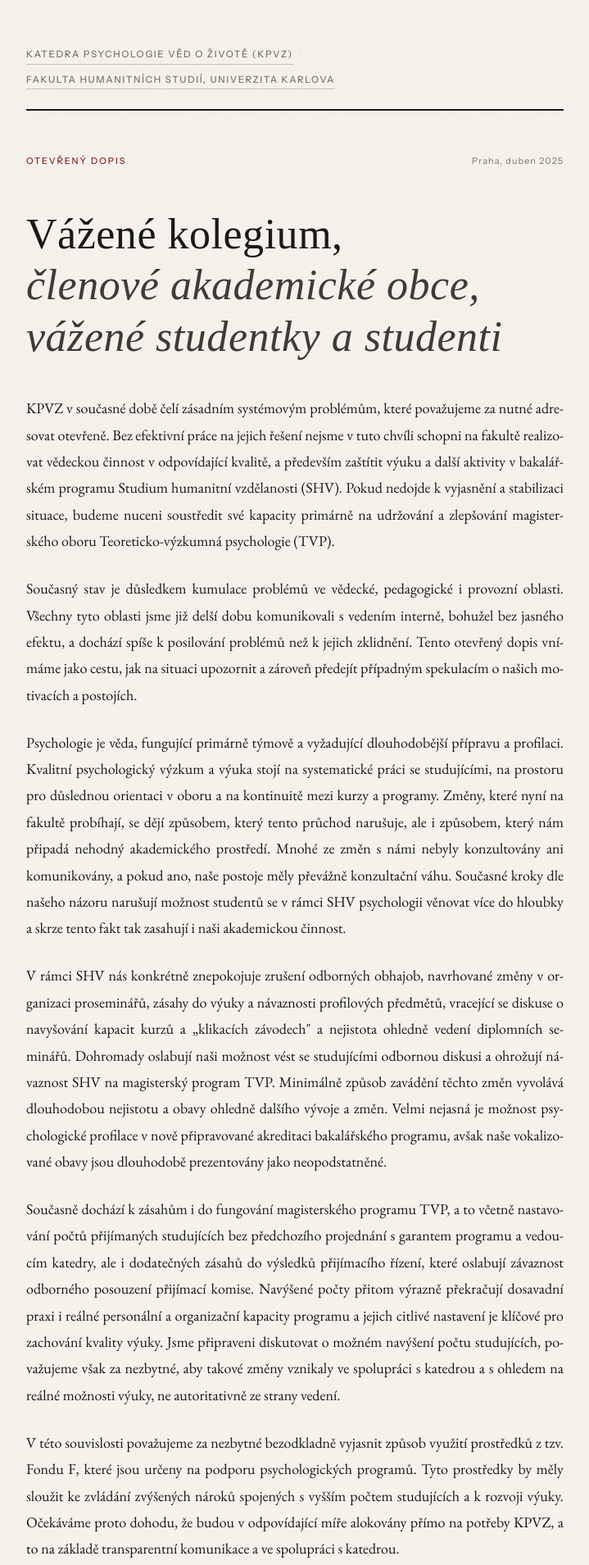
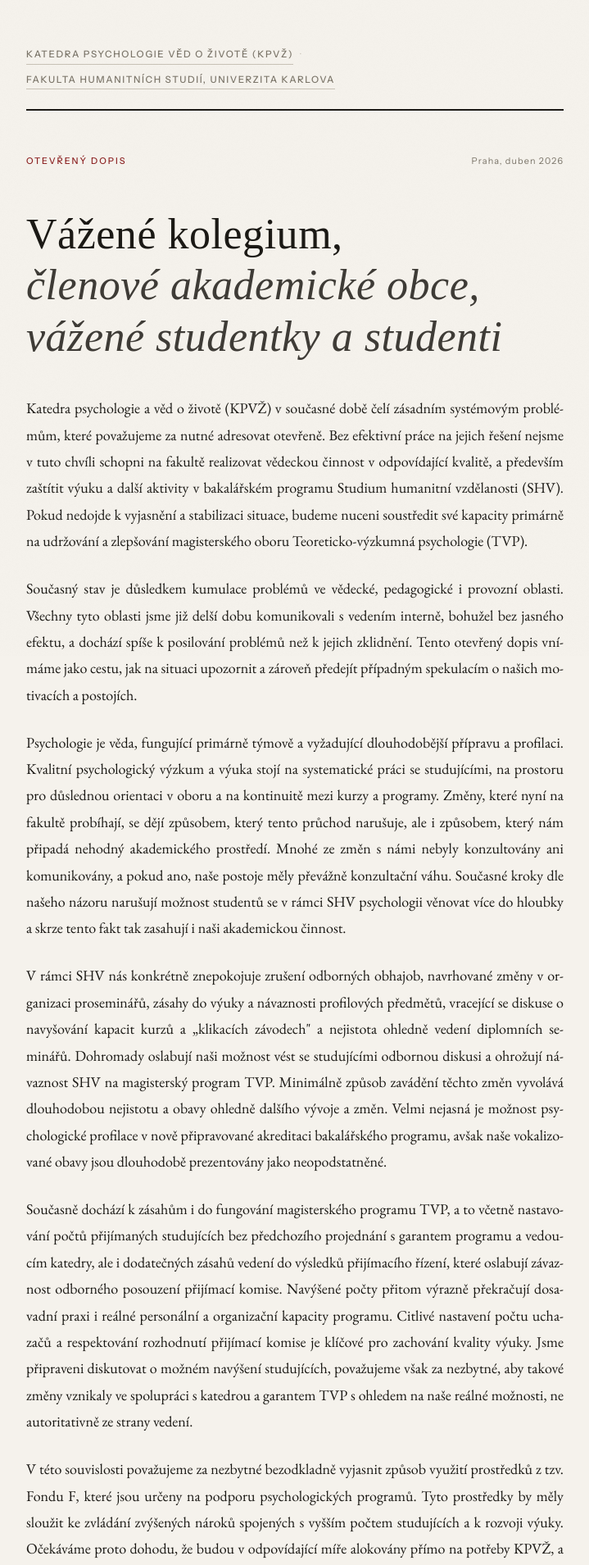
Before and after one commit to hejtmy/kpvz-letter, a plain HTML site: page index.html in a window 1280 px wide. Shown: the top 1909 px of the page at 82% size, without its empty margins (280-999 px from the left). Drawn offline with nearby package versions, Linux system fonts and the light colour scheme; a web font is replaced by a local one.

Commit message:
Updates index

```diff
--- a/index.html
+++ b/index.html
@@ -3,7 +3,7 @@
 <head>
   <meta charset="UTF-8">
   <meta name="viewport" content="width=device-width, initial-scale=1.0">
-  <title>Otevřený dopis — KPVZ, FHS UK</title>
+  <title>Otevřený dopis — KPVŽ, FHS UK</title>
   <link rel="preconnect" href="https://fonts.googleapis.com">
   <link rel="preconnect" href="https://fonts.gstatic.com" crossorigin>
   <link href="https://fonts.googleapis.com/css2?family=EB+Garamond:ital,wght@0,400;0,500;0,600;1,400;1,500&family=Cormorant+Upright:wght@300;400;500&family=Instrument+Sans:wght@400;500&display=swap" rel="stylesheet">
@@ -399,7 +399,7 @@
   <header>
     <div class="institution-line">
       <a href="https://fhspsych.cz" class="institution-link" target="_blank" rel="noopener">
-        Katedra psychologie věd o životě (KPVZ)
+        Katedra psychologie věd o životě (KPVŽ)
       </a>
       <span style="color: var(--rule); font-family: 'Instrument Sans', sans-serif; font-size: 0.72rem;">·</span>
       <a href="https://fhspsych.cz" class="institution-link" target="_blank" rel="noopener">
@@ -412,7 +412,7 @@
   <!-- Document meta -->
   <div class="doc-meta">
     <span class="doc-type">Otevřený dopis</span>
-    <span class="doc-date">Praha, duben 2025</span>
+    <span class="doc-date">Praha, duben 2026</span>
   </div>
 
   <!-- Title -->
@@ -423,7 +423,7 @@
   <!-- Letter body -->
   <div class="letter-body">
 
-    <p>KPVZ v současné době čelí zásadním systémovým problémům, které považujeme za nutné adresovat otevřeně. Bez efektivní práce na jejich řešení nejsme v tuto chvíli schopni na fakultě realizovat vědeckou činnost v odpovídající kvalitě, a především zaštítit výuku a další aktivity v bakalářském programu Studium humanitní vzdělanosti (SHV). Pokud nedojde k vyjasnění a stabilizaci situace, budeme nuceni soustředit své kapacity primárně na udržování a zlepšování magisterského oboru Teoreticko-výzkumná psychologie (TVP).</p>
+    <p>Katedra psychologie a věd o životě (KPVŽ) v současné době čelí zásadním systémovým problémům, které považujeme za nutné adresovat otevřeně. Bez efektivní práce na jejich řešení nejsme v tuto chvíli schopni na fakultě realizovat vědeckou činnost v odpovídající kvalitě, a především zaštítit výuku a další aktivity v bakalářském programu Studium humanitní vzdělanosti (SHV). Pokud nedojde k vyjasnění a stabilizaci situace, budeme nuceni soustředit své kapacity primárně na udržování a zlepšování magisterského oboru Teoreticko-výzkumná psychologie (TVP).</p>
 
     <p>Současný stav je důsledkem kumulace problémů ve vědecké, pedagogické i provozní oblasti. Všechny tyto oblasti jsme již delší dobu komunikovali s vedením interně, bohužel bez jasného efektu, a dochází spíše k posilování problémů než k jejich zklidnění. Tento otevřený dopis vnímáme jako cestu, jak na situaci upozornit a zároveň předejít případným spekulacím o našich motivacích a postojích.</p>
 
@@ -431,13 +431,13 @@
 
     <p>V rámci SHV nás konkrétně znepokojuje zrušení odborných obhajob, navrhované změny v organizaci proseminářů, zásahy do výuky a návaznosti profilových předmětů, vracející se diskuse o navyšování kapacit kurzů a „klikacích závodech" a nejistota ohledně vedení diplomních seminářů. Dohromady oslabují naši možnost vést se studujícími odbornou diskusi a ohrožují návaznost SHV na magisterský program TVP. Minimálně způsob zavádění těchto změn vyvolává dlouhodobou nejistotu a obavy ohledně dalšího vývoje a změn. Velmi nejasná je možnost psychologické profilace v nově připravované akreditaci bakalářského programu, avšak naše vokalizované obavy jsou dlouhodobě prezentovány jako neopodstatněné.</p>
 
-    <p>Současně dochází k zásahům i do fungování magisterského programu TVP, a to včetně nastavování počtů přijímaných studujících bez předchozího projednání s garantem programu a vedoucím katedry, ale i dodatečných zásahů do výsledků přijímacího řízení, které oslabují závaznost odborného posouzení přijímací komise. Navýšené počty přitom výrazně překračují dosavadní praxi i reálné personální a organizační kapacity programu a jejich citlivé nastavení je klíčové pro zachování kvality výuky. Jsme připraveni diskutovat o možném navýšení počtu studujících, považujeme však za nezbytné, aby takové změny vznikaly ve spolupráci s katedrou a s ohledem na reálné možnosti výuky, ne autoritativně ze strany vedení.</p>
+    <p>Současně dochází k zásahům i do fungování magisterského programu TVP, a to včetně nastavování počtů přijímaných studujících bez předchozího projednání s garantem programu a vedoucím katedry, ale i dodatečných zásahů vedení do výsledků přijímacího řízení, které oslabují závaznost odborného posouzení přijímací komise. Navýšené počty přitom výrazně překračují dosavadní praxi i reálné personální a organizační kapacity programu. Citlivé nastavení počtu uchazačů a respektování rozhodnutí přijímací komise je klíčové pro zachování kvality výuky. Jsme připraveni diskutovat o možném navýšení studujících, považujeme však za nezbytné, aby takové změny vznikaly ve spolupráci s katedrou a garantem TVP s ohledem na naše reálné možnosti, ne autoritativně ze strany vedení.</p>
 
-    <p>V této souvislosti považujeme za nezbytné bezodkladně vyjasnit způsob využití prostředků z tzv. Fondu F, které jsou určeny na podporu psychologických programů. Tyto prostředky by měly sloužit ke zvládání zvýšených nároků spojených s vyšším počtem studujících a k rozvoji výuky. Očekáváme proto dohodu, že budou v odpovídající míře alokovány přímo na potřeby KPVZ, a to na základě transparentní komunikace a ve spolupráci s katedrou.</p>
+    <p>V této souvislosti považujeme za nezbytné bezodkladně vyjasnit způsob využití prostředků z tzv. Fondu F, které jsou určeny na podporu psychologických programů. Tyto prostředky by měly sloužit ke zvládání zvýšených nároků spojených s vyšším počtem studujících a k rozvoji výuky. Očekáváme proto dohodu, že budou v odpovídající míře alokovány přímo na potřeby KPVŽ, a to na základě transparentní komunikace a ve spolupráci s katedrou.</p>
 
     <p>Za další problematický bod považujeme fungování etické komise, které je v současné podobě výrazně zatěžující a pro realizaci psychologického výzkumu limitující. Schvalovací proces je často nepředvídatelný, administrativně náročný a provázený požadavky, které neodpovídají běžným standardům v oboru psychologie. Projekty jsou opakovaně vraceny k přepracování na základě obtížně interpretovatelných a obtížně naplnitelných připomínek, přičemž při jejich posuzování převažuje důraz na minimalizaci i velmi hypotetických rizik, často bez adekvátního zohlednění zavedených etických a metodologických postupů v psychologii. Požadované úpravy přitom nekomplikují pouze samotný schvalovací proces, ale často i následnou realizaci výzkumu, což vede k jeho výraznému prodlužování a v některých případech i praktickému znemožnění. Současně konstatujeme, že katedra dosud nemá v etické komisi svého zástupce, a to ani přesto, že nominace byla předložena již před několika měsíci.</p>
 
-    <p>Bohužel tyto a další kumulované problémy nás nutí hledat cesty, jak udržet fungující skupinu akademiků zajišťující TVP a zároveň umožňující jim budovat kariéru dle řádu UK. Jednou z cest, kterou v současné době a za stávajícího stavu zvažujeme, je výrazná redukce aktivit týmu katedry KPVZ v bakalářském programu SHV. Naše působení v tomto programu přináší velké množství povinností nad rámec typického fakultního průměru, které jsme i přesto léta plnili rádi a viděli v participaci v programu smysl; bohužel jejich současnému vedení a směřování nerozumíme, pedagogicky a lidsky s nimi nesouzníme a zaváděnými a plánovanými změnami se z naší participace v SHV stává jen nutná povinnost bez jasného přínosu.</p>
+    <p>Bohužel tyto a další kumulované problémy nás nutí hledat cesty, jak udržet fungující skupinu akademiků zajišťující TVP a zároveň umožňující jim budovat kariéru dle řádu UK. Jednou z cest, kterou v současné době a za stávajícího stavu zvažujeme, je výrazná redukce aktivit týmu katedry KPVŽ v bakalářském programu SHV. Naše působení v tomto programu přináší velké množství povinností nad rámec typického fakultního průměru, které jsme i přesto léta plnili rádi a viděli v participaci v programu smysl; bohužel jejich současnému vedení a směřování nerozumíme, pedagogicky a lidsky s nimi nesouzníme a zaváděnými a plánovanými změnami se z naší participace v SHV stává jen nutná povinnost bez jasného přínosu.</p>
 
     <p>Věříme, že najdeme v těchto otázkách s vedením fakulty přijatelná řešení v duchu našich návrhů a budeme tak moci jako tým níže podepsaných akademických pracovníků pokračovat v realizaci výuky psychologie v programech na celém spektru studijních úrovní FHS a v úspěšné vědecké práci na fakultě.</p>
 
```
